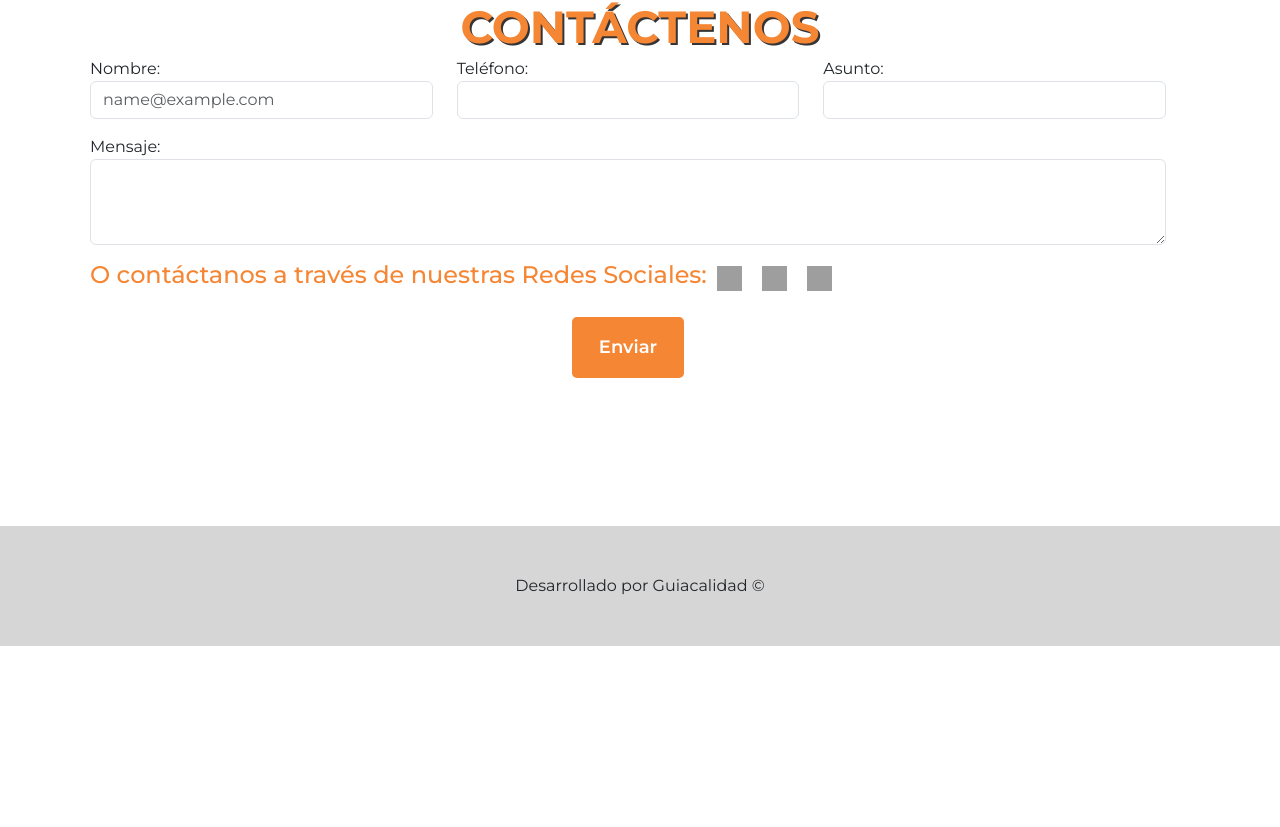
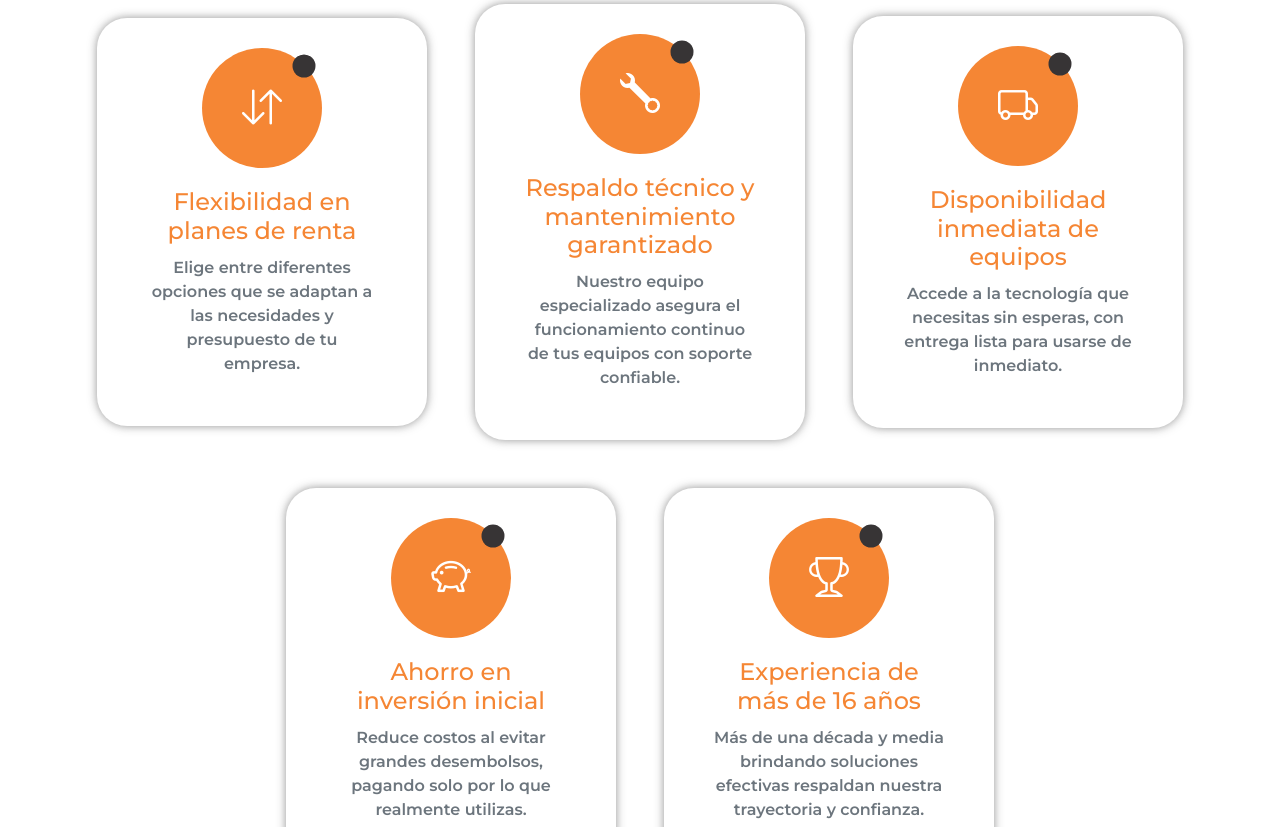
Before and after one commit to Abad-Dev/Eleomartt, a Svelte app: page / in a window 1280 px wide. Shown: the part 2993-3820 px from the top of the page. Before the commit the page ends 3639 px from the top, so only its background shows below. Built offline with nearby package versions, Linux system fonts and the light colour scheme; grey boxes are pictures that could not be loaded.

Commit message:
feat: Benefits

```diff
--- a/src/App.svelte
+++ b/src/App.svelte
@@ -3,12 +3,12 @@
 
   import Main from "./sections/Main.svelte";
   import About from "./sections/About.svelte";
-  import Clients from "./sections/Clients.svelte";
   import Contact from "./sections/Contact.svelte";
 
   import Footer from "./components/Footer.svelte";
   import WhatsApp from "./components/WhatsApp.svelte";
   import Equipment from "./sections/Equipment.svelte";
+  import Benefits from "./sections/Benefits.svelte";
 </script>
 
 
@@ -20,6 +20,8 @@
   <About />
   <hr />
   <Equipment />
+  <hr />
+  <Benefits />
   <hr />
   <!-- <Clients /> -->
   <Contact />
--- a/src/app.css
+++ b/src/app.css
@@ -1,11 +1,13 @@
 @import url('https://fonts.googleapis.com/css2?family=Montserrat:ital,wght@0,100..900;1,100..900&family=Poppins:ital,wght@0,100;0,200;0,300;0,400;0,500;0,600;0,700;0,800;0,900;1,100;1,200;1,300;1,400;1,500;1,600;1,700;1,800;1,900&display=swap');
+@import url("https://cdn.jsdelivr.net/npm/bootstrap-icons@1.13.1/font/bootstrap-icons.min.css");
+
 :root{
   --ele-red: #f58634;
   --ele-blue:  #373435;
 }
 
 *::selection {
-  background-color: #f5863480;
+  background-color: #f5863450;
 }
 
 p, h1, h2, h3, h4 {
--- /dev/null
+++ b/src/components/BenefitCard.svelte
@@ -0,0 +1,77 @@
+<script>
+  export let icon = "";
+  export let title = "";
+  export let descripcion = "";
+
+  let iconClass = "bi bi-" + icon;
+</script>
+
+<div class="card-container">
+  <div class="icon-container">
+    <div class="icon">
+      <i class={iconClass}></i>
+    </div>
+  </div>
+
+  <div class="text-container">
+    <h4 class="red">{title}</h4>
+    <p class="text-secondary">{descripcion}</p>
+  </div>
+</div>
+
+<style>
+  .card-container{
+    border-radius: 30px;
+    width: 330px;
+    box-shadow: 0px 0px 10px 0px #32323286;
+    transition-duration: .4s;
+    overflow: hidden;
+    padding: 30px;
+  }
+
+  .card-container:hover{
+    transform: translateY(-5px);
+    box-shadow: 0px 0px 25px 0px var(--ele-red);
+  }
+
+  .icon-container{
+    width: 100%;
+    display: flex;
+    justify-content: center;
+  }
+
+  .icon {
+    width: 120px;
+    height: 120px;
+    background-color: var(--ele-red);
+    color: white;
+    border-radius: 100%;
+    position: relative;
+
+    display: grid;
+    place-items: center;
+    font-size: 40px;
+  }
+
+  .icon::after {
+    content: '';
+    width: 23px;
+    height: 23px;
+    background-color: var(--ele-blue);
+    border-radius: 50%;
+    position: absolute;
+    top: 18px;
+    right: 18px;
+    transform: translate(50%, -50%);
+  }
+
+  .text-container {
+    display: flex;
+    flex-direction: column;
+    gap: 10px;
+    width: 100%;
+    height: 100%;
+    padding: 20px;
+    text-align: center;
+  }
+</style>
--- a/src/sections/About.svelte
+++ b/src/sections/About.svelte
@@ -4,7 +4,7 @@
 
 <div class="container-fluid" id="about">
     <div class="row img-container">
-        <div class="col-12 col-lg-7 p-3 text-overlay">
+        <div class="col-12 col-lg-6 p-3 text-overlay">
             <h1 class="blue word-1">Qui&eacute;nes</h1>
             <h1 class="ps-4 red word-2">Somos</h1>
             <p>
@@ -15,7 +15,7 @@
                 Ofrecemos a las empresas la posibilidad de acceder a equipos logísticos modernos a través de la renta <strong class="red">flexible, confiable y respaldada por mantenimiento especializado.</strong>
             </p>
         </div>
-        <div class="col-12 col-lg-5 d-flex align-items-center justify-content-center p-5 md-p-0">
+        <div class="col-12 col-lg-6 d-flex align-items-center justify-content-center p-5 md-p-0">
             <img src={About} alt="..." />
         </div>
     </div>
--- /dev/null
+++ b/src/sections/Benefits.svelte
@@ -0,0 +1,52 @@
+<script>
+  import BenefitCard from "../components/BenefitCard.svelte";
+
+  let benefits = [
+  {
+    icon: "arrow-down-up",
+    title: "Flexibilidad en planes de renta",
+    descripcion: "Elige entre diferentes opciones que se adaptan a las necesidades y presupuesto de tu empresa."
+  },
+  {
+    icon: "wrench",
+    title: "Respaldo técnico y mantenimiento garantizado",
+    descripcion: "Nuestro equipo especializado asegura el funcionamiento continuo de tus equipos con soporte confiable."
+  },
+  {
+    icon: "truck",
+    title: "Disponibilidad inmediata de equipos",
+    descripcion: "Accede a la tecnología que necesitas sin esperas, con entrega lista para usarse de inmediato."
+  },
+  {
+    icon: "piggy-bank",
+    title: "Ahorro en inversión inicial",
+    descripcion: "Reduce costos al evitar grandes desembolsos, pagando solo por lo que realmente utilizas."
+  },
+  {
+    icon: "trophy",
+    title: "Experiencia de más de 16 años",
+    descripcion: "Más de una década y media brindando soluciones efectivas respaldan nuestra trayectoria y confianza."
+  }
+]
+</script>
+
+<div class="container-fluid">
+  <h1 class="blue word-1">Beneficios de alquilar con </h1>
+  <h1 class="ps-4 red word-2">JECAUD RENTING</h1>
+
+  <div class="benefits-container gap-5">
+    {#each benefits as benefit}
+      <BenefitCard icon={benefit.icon} title={benefit.title} descripcion={benefit.descripcion}/>
+    {/each}
+  </div>
+</div>
+
+<style>
+  .benefits-container{
+    margin: 50px 0;
+    display: flex;
+    flex-wrap: wrap;
+    align-items: center;
+    justify-content: center;
+  }
+</style>
--- a/src/sections/Clients.svelte
+++ /dev/null
@@ -1,56 +0,0 @@
-<script>
-    let imagesNames = [
-        'betara',
-        'bitel',
-        'busser',
-        'DamianYElToyo',
-        'dvieri',
-        'Fratelli',
-        'goldenPalace',
-        'hiraoka',
-        'hudbay',
-        'lg',
-        'MinisterioDeSalud',
-        'mitsui',
-        'nefusac',
-        'Nestle',
-        'oppo',
-        'peruanosEnElMundo',
-        'perubus',
-        'ransa',
-        'senati'
-    ]
-</script>
-
-<div id="clients">
-    <h1 class="blue word-1 text-center">Nuestros</h1>
-    <h1 class="red word-2 text-center uld">Clientes</h1>
-
-    <div class="container-fluid">
-        <div class="row justify-content-center">
-            {#each imagesNames as name}
-            <div class="col-6 col-md-4 col-lg-3 image-container">
-                <img src={"/src/assets/clientes_eleomartt/"+name+".png"} alt="">
-            </div>
-            {/each}
-        </div>
-    </div>
-</div>
-
-
-<style>
-    #clients{
-        padding: 100px 0;
-    }
-
-    .image-container{
-        display: flex;
-        align-items: center;
-        justify-content: center;
-
-        padding: 15px;
-    }
-    img{
-        max-width: 100%;
-    }
-</style>
--- a/src/sections/Equipment.svelte
+++ b/src/sections/Equipment.svelte
@@ -56,8 +56,8 @@
       />
     {/each}
 
-    <div class="w-100 d-flex justify-content-center">
+    <!-- <div class="w-100 d-flex justify-content-center">
       <button class="btn-primary">Ver Catálogo Completo</button>
-    </div>
+    </div> -->
   </div>
 </div>
```
Also changed, not shown: src/sections/Works.svelte (deleted, +0 -16 lines).
